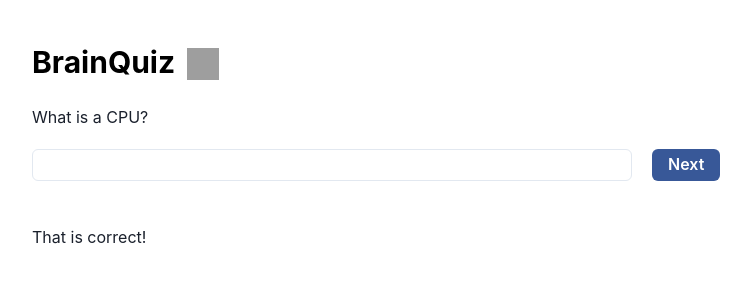
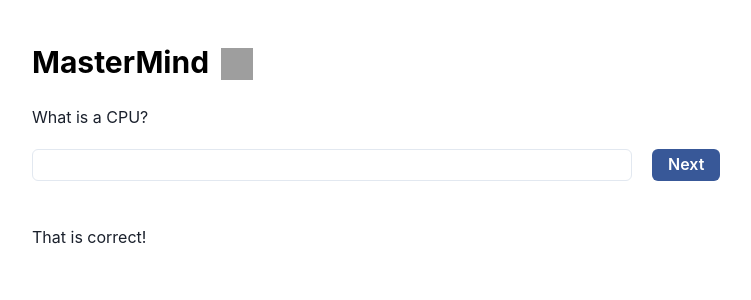
Before and after one commit to chrismlittle123/mastermind, a React (Vite) app in the folder frontend/: page / in a window 1280 px wide. Shown: the top 300 px of the page, without its empty margins (208-959 px from the left). Built offline with nearby package versions, Linux system fonts and the light colour scheme; grey boxes are pictures that could not be loaded.

Commit message:
Change name to Mastermind

```diff
--- a/frontend/src/App.jsx
+++ b/frontend/src/App.jsx
@@ -41,7 +41,7 @@ const App = () => {
       <Box ml={60} mr={60} mb={5}>
         <Flex>
           <Text fontSize="3xl" fontWeight="bold" color="#000000" mt={10}>
-            BrainQuiz
+            MasterMind
           </Text>
           <Image
             height={8}
```
